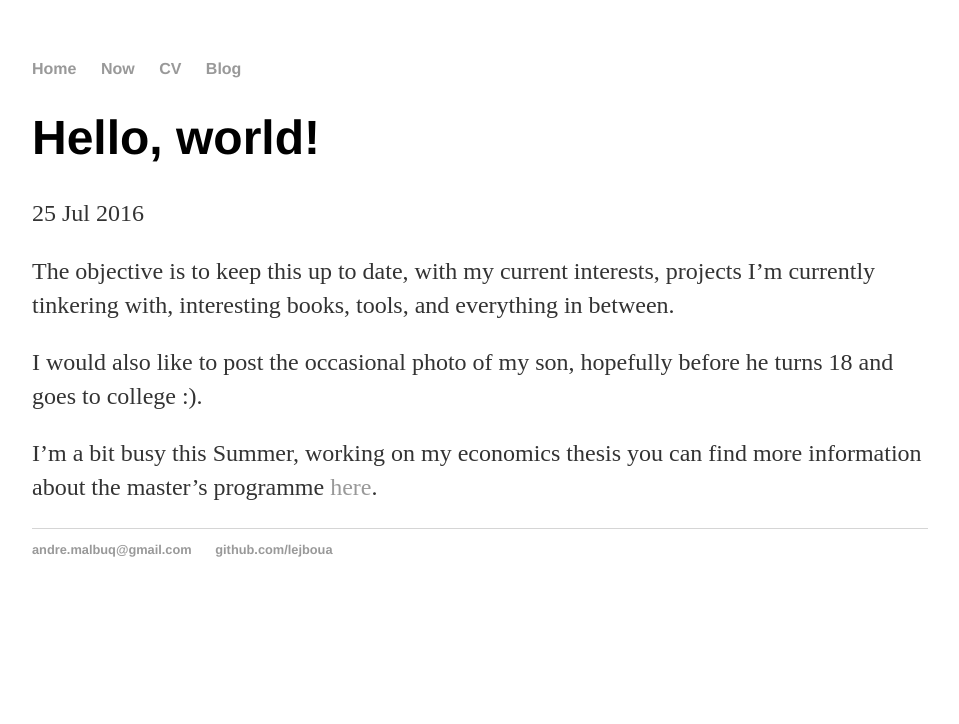
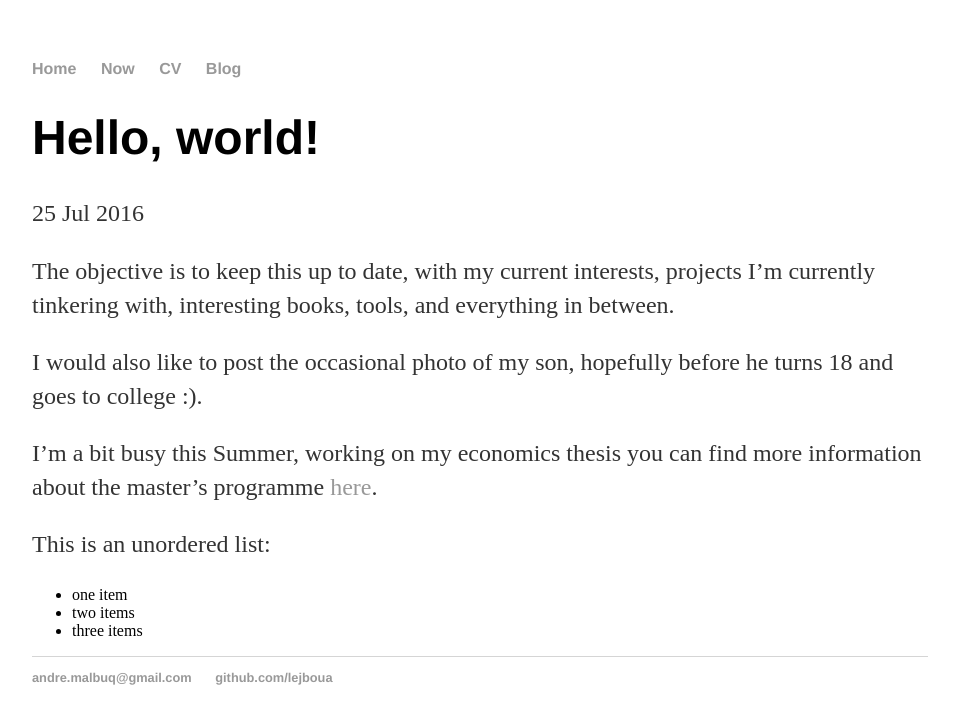
Before and after one commit to amalbuquerque/lejboua.github.io, a Jekyll site: the page built from _posts/2016-07-25-first-post.md, in a window 1280 px wide. Shown: the top 724 px of the page, without its empty margins (160-1119 px from the left). Built offline with Jekyll 4.4.1, drawn with Linux system fonts in a browser that asks for light colours.

Commit message:
Just checking how the <ul> is presented

```diff
--- a/_posts/2016-07-25-first-post.md
+++ b/_posts/2016-07-25-first-post.md
@@ -13,3 +13,8 @@ The objective is to keep this up to date, with my current interests, projects I'
 I would also like to post the occasional photo of my son, hopefully before he turns 18 and goes to college :).
 
 I'm a bit busy this Summer, working on my economics thesis you can find more information about the master's programme [here](https://aquila4.iseg.ulisboa.pt/aquila/publico/showDegreeSite.do?method=showDescription&degreeID=282&contentContextPath_PATH=/cursos/emf&locale=en).
+
+This is an unordered list:
+* one item
+* two items
+* three items
```
